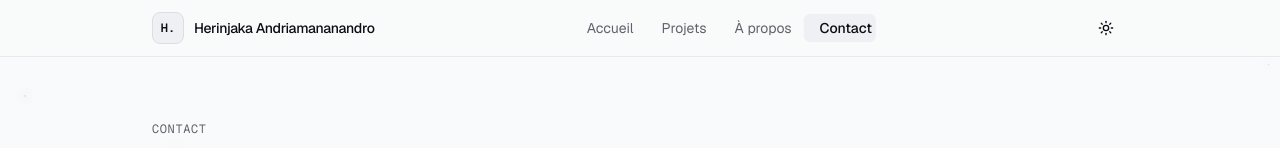
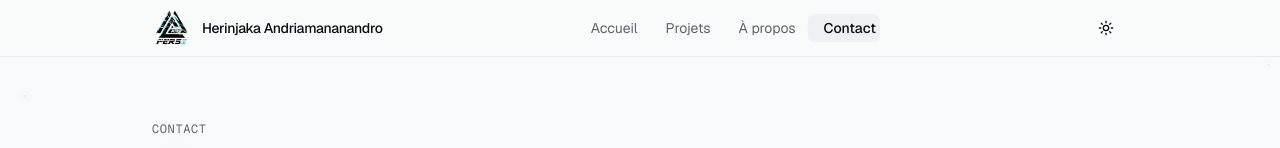
Before and after one commit to Persi02/portfolio-persi, a Next.js app: page /contact in a window 1280 px wide. Shown: the top 148 px of the page. Built offline with nearby package versions, Linux system fonts and the light colour scheme.

Commit message:
Formulaire de contact EmailJS (envoi reel) + logo header avec filtre dark:invert

```diff
--- a/package.json
+++ b/package.json
@@ -11,6 +11,7 @@
     "test:watch": "jest --watch"
   },
   "dependencies": {
+    "@emailjs/browser": "^4.4.1",
     "@gsap/react": "^2.1.2",
     "@hookform/resolvers": "^5.7.1",
     "class-variance-authority": "^0.7.1",
--- a/src/components/contact/contact-form.tsx
+++ b/src/components/contact/contact-form.tsx
@@ -3,7 +3,8 @@
 import { useState } from "react";
 import { useForm } from "react-hook-form";
 import { zodResolver } from "@hookform/resolvers/zod";
-import { CheckCircle2, Send } from "lucide-react";
+import emailjs from "@emailjs/browser";
+import { AlertCircle, CheckCircle2, Send } from "lucide-react";
 
 import { Button } from "@/components/ui/button";
 import { Input } from "@/components/ui/input";
@@ -17,6 +18,7 @@ import {
 
 export function ContactForm() {
   const [submitted, setSubmitted] = useState(false);
+  const [error, setError] = useState<string | null>(null);
   const {
     register,
     handleSubmit,
@@ -26,9 +28,21 @@ export function ContactForm() {
     defaultValues: contactDefaultValues,
   });
 
-  const onSubmit = async () => {
-    await new Promise((resolve) => setTimeout(resolve, 800));
-    setSubmitted(true);
+  const onSubmit = async (values: ContactFormValues) => {
+    setError(null);
+    try {
+      await emailjs.send(
+        process.env.NEXT_PUBLIC_EMAILJS_SERVICE_ID!,
+        process.env.NEXT_PUBLIC_EMAILJS_TEMPLATE_ID!,
+        values,
+        { publicKey: process.env.NEXT_PUBLIC_EMAILJS_PUBLIC_KEY! },
+      );
+      setSubmitted(true);
+    } catch {
+      setError(
+        "Une erreur est survenue lors de l'envoi. Merci de réessayer ou de m'écrire directement.",
+      );
+    }
   };
 
   if (submitted) {
@@ -39,9 +53,7 @@ export function ContactForm() {
         </div>
         <h3 className="mt-4 text-base font-medium">Merci pour votre message</h3>
         <p className="mx-auto mt-1 max-w-sm text-sm text-muted-foreground">
-          Votre message a bien été enregistré. Cette démonstration simule
-          l&apos;envoi : le service de messagerie sera connecté lors de la mise
-          en production.
+          Votre message a bien été envoyé. Je vous répondrai au plus vite.
         </p>
       </div>
     );
@@ -146,6 +158,16 @@ export function ContactForm() {
           aria-hidden="true"
         />
       </Button>
+
+      {error ? (
+        <p
+          role="alert"
+          className="mt-4 flex items-start gap-2 text-sm text-destructive"
+        >
+          <AlertCircle className="mt-0.5 size-4 shrink-0" aria-hidden="true" />
+          {error}
+        </p>
+      ) : null}
     </form>
   );
 }
--- a/src/components/layout/header.tsx
+++ b/src/components/layout/header.tsx
@@ -1,6 +1,7 @@
 "use client";
 
 import Link from "next/link";
+import Image from "next/image";
 import { usePathname } from "next/navigation";
 import { useLayoutEffect, useRef } from "react";
 import { gsap } from "gsap";
@@ -63,9 +64,14 @@ export function Header() {
           className="flex items-center gap-2.5"
           aria-label={`${site.name} — accueil`}
         >
-          <span className="flex size-8 items-center justify-center rounded-lg border border-border bg-muted font-mono text-xs font-semibold">
-            H.
-          </span>
+          <Image
+            src="/logo.png"
+            alt={`${site.name} — logo`}
+            width={40}
+            height={40}
+            priority
+            className="size-9 rounded-lg object-contain dark:invert sm:size-10"
+          />
           <span className="hidden text-sm font-medium tracking-tight sm:inline">
             {site.name}
           </span>
```
Also changed, not shown: public/logo.png (added), 1 other file (tests, documents, lock files or other folders).
